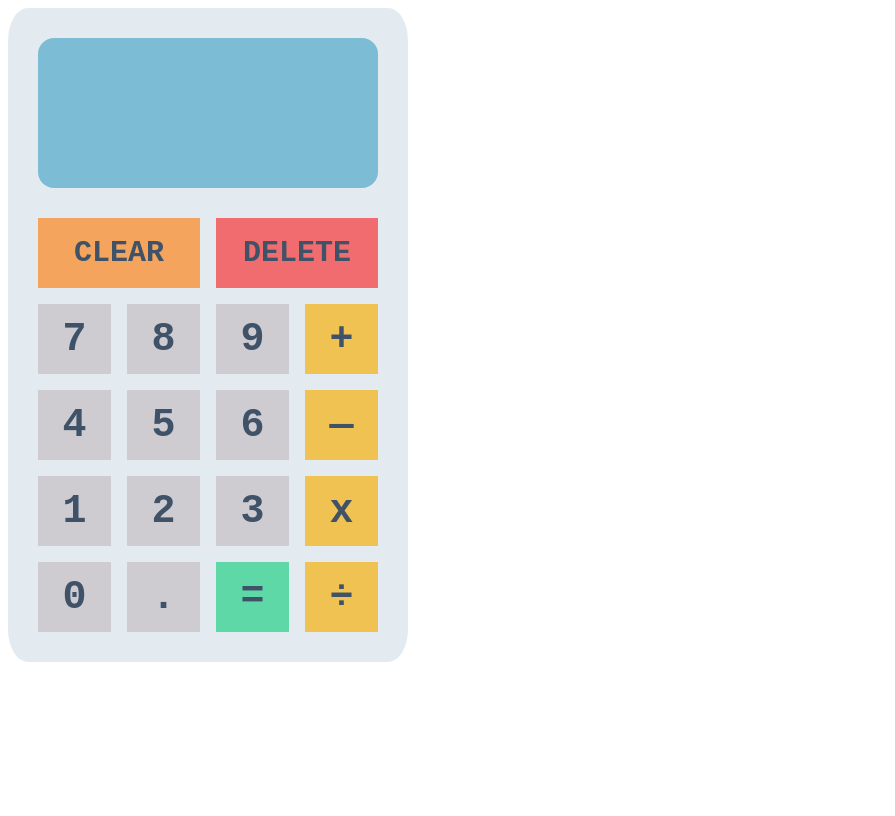
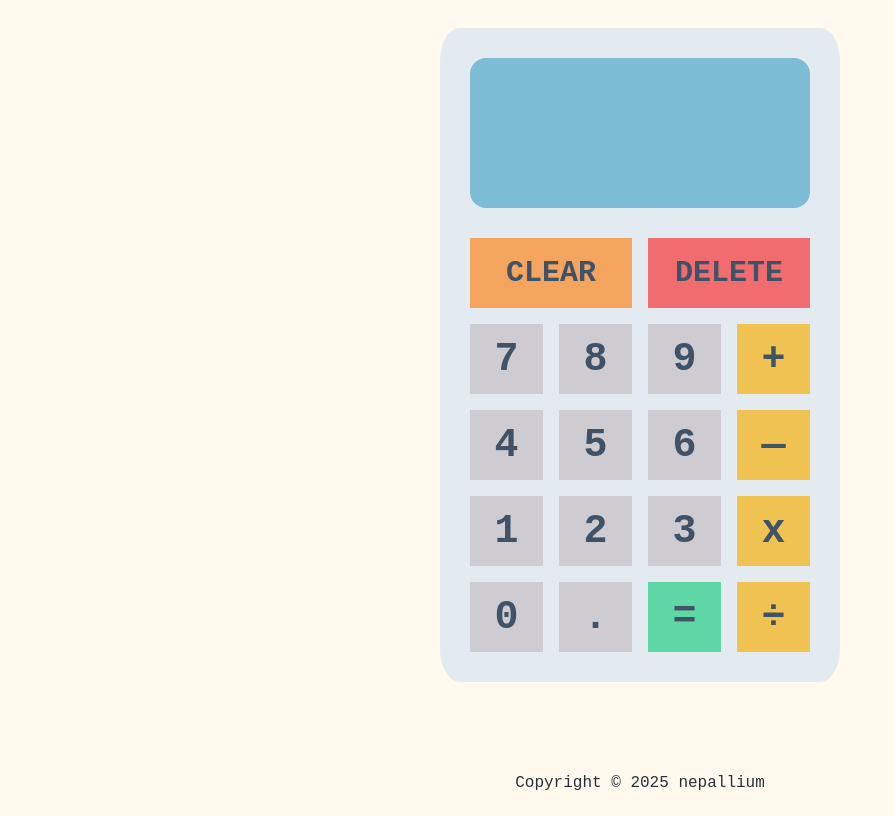
Before and after one commit to nepallium/Calculator, a plain HTML site: page index.html in a window 1280 px wide. Shown: the whole page, without its empty margins (0-895 px from the left). Drawn offline with Linux system fonts and the light colour scheme.

Commit message:
Add footer

```diff
--- a/index.html
+++ b/index.html
@@ -38,5 +38,10 @@
             <button class="operator" id="/">÷</button>
         </div>
     </div>
+    <footer>
+        <span>Copyright © </span>
+        <span class="year"></span>
+        <span><a href="https://github.com/nepallium">nepallium</a></span>
+    </footer>
 </body>
 </html>
--- a/main.js
+++ b/main.js
@@ -237,3 +237,8 @@ buttons.forEach(button =>
 buttons.forEach(button =>
     button.addEventListener("mouseleave", () => button.style.filter = "")
 );
+
+
+// Footer year
+const year = document.querySelector("footer .year");
+year.textContent = new Date().getFullYear();
--- a/style.css
+++ b/style.css
@@ -1,6 +1,31 @@
 * {
     box-sizing: border-box;
     font-family: "Courier New", "Comic Sans", 'Arial Narrow Bold', sans-serif;
+}
+
+body {
+    display: flex;
+    flex-direction: column;
+    align-items: center;
+    height: 100vh;
+    overflow: hidden;
+
+    background-color: #fff9ee; /* Light beige */
+    padding-top: 20px;
+}
+
+footer {
+    color: #27313d;
+    margin-top: auto;
+    font-weight: 520;
+    padding: 16px;
+}
+footer a{
+    text-decoration: none;
+    color: inherit;
+}
+footer a:hover {
+    color:#00A0C6;
 }
 
 .case {
```
